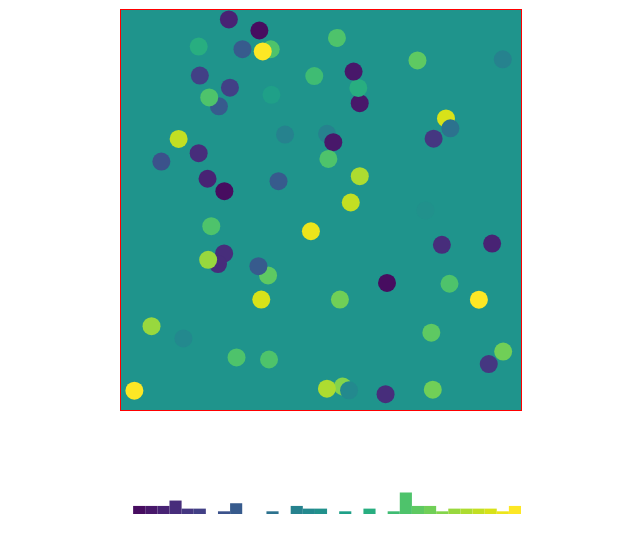
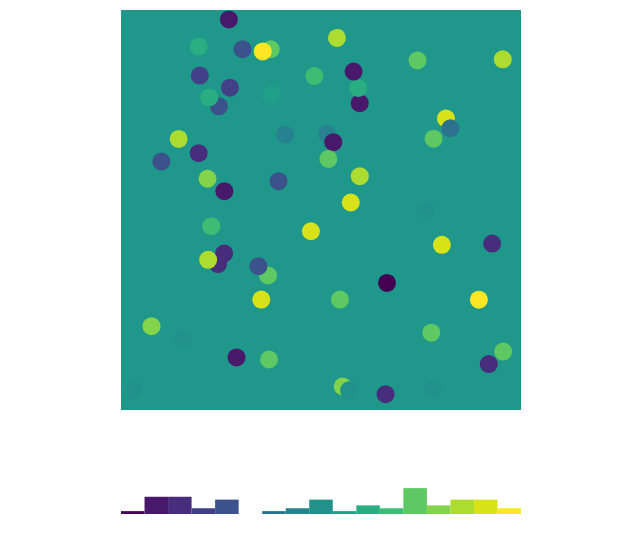
Before and after one commit to Zlira/biston_betularia, a React (Create React App) app: page / in a window 1280 px wide. Shown: the top 552 px of the page, without its empty margins (169-809 px from the left). Built offline with nearby package versions, Linux system fonts and the light colour scheme.

Commit message:
Small refactoring

```diff
--- a/src/App.css
+++ b/src/App.css
@@ -34,6 +34,5 @@ article.content {
 
 /* simulation level css */
 svg.simulation {
-  outline: thin solid red;
   cursor: crosshair;
 }
--- a/src/App.js
+++ b/src/App.js
@@ -19,22 +19,25 @@ class App extends Component {
 // TODO додати розмноження генетикою (можливо статеве)
 // TODO додати перешкоди або окрему смугу для «полювання»
 // TODO додати історію розподілу
+// TODO потестувати швидкодію і навантаження
 
 
 class Simulation extends Component {
   constructor (props) {
     super(props)
-    // TODO set all the simulation params here
-    this.createVarNum = 33
+    this.creatureVarsNum = 17
     this.initialCreatureCount = 50
     this.maxCreatures = 300
+    this.reproduceTick = 2000
+    this.reproduceProb = .05
+
     this.colorScale = scaleSequential(interpolateViridis)
-      .domain([0, (this.createVarNum - 1)])
+      .domain([0, (this.creatureVarsNum - 1)])
     this.state = {
       creatures: Array(this.initialCreatureCount).fill().map(
         // TODO check the extreme values probability
         (_, i) => ({
-          val: Math.round(Math.random() * (this.createVarNum - 1)),
+          val: Math.round(Math.random() * (this.creatureVarsNum - 1)),
           id: i,
         })
       )
@@ -46,8 +49,7 @@ class Simulation extends Component {
 
   componentDidMount() {
     this.timerID = setInterval(
-      () => this.reproduceCreatures(),
-      2000
+      () => this.reproduceCreatures(), this.reproduceTick
     );
   }
 
@@ -56,12 +58,11 @@ class Simulation extends Component {
   }
 
   killCreature(creatureIndex) {
-    // TODO update for asynchronous state updates
-    const creatures = this.state.creatures.filter(
-      creature => creature.id !== creatureIndex
-    )
-    this.setState({
-      'creatures': creatures,
+    this.setState((prevState, props) => {
+      const creatures = prevState.creatures.filter(
+        creature => creature.id !== creatureIndex
+      )
+      return {'creatures': creatures}
     })
   }
 
@@ -71,7 +72,7 @@ class Simulation extends Component {
     let maxId = Math.max(...creatures.map(cr => cr.id))
     const creaturesNum = creatures.length
     for (let i=0; i < creaturesNum; i++) {
-      if ((creaturesNum + i + 1) <= this.maxCreatures && Math.random() > .95) {
+      if ((creaturesNum + i + 1) <= this.maxCreatures && Math.random() < this.reproduceProb) {
         creatures.push({id: i+maxId+1, val: creatures[i].val})
       }
     }
@@ -86,13 +87,14 @@ class Simulation extends Component {
         id={creature.id} kill={this.killCreature}/>
     )
     return (<div>
-      <svg width={size} height={size} className='simulation'>
+      <svg width={size} height={size} className='simulation'
+        onDragStart={(e) => e.preventDefault()}>
         <rect width={size} height={size} x="0" y="0"
-          fill={this.colorScale(this.createVarNum / 2)}/>
+          fill={this.colorScale(this.creatureVarsNum / 2)}/>
         {creatures}
       </svg>
-      <CreatureDistribution data={this.state.creatures}
-        colorScale={this.colorScale}/>
+      <CreatureDistribution data={this.state.creatures} width={size}
+        colorScale={this.colorScale} creatureVarsNum={this.creatureVarsNum}/>
     </div>)
   }
 }
@@ -119,9 +121,7 @@ class Creature extends Component {
 class CreatureDistribution extends Component {
   constructor(props) {
     super(props)
-    // TODO pass bin count as param?
-    this.binCount = 33
-    this.maxCreatures = 300
+    this.binCount = props.creatureVarsNum
     this.histGenerator = histogram().value(d => d.val)
       .thresholds(range(1, this.binCount))
       .domain([0, this.binCount])
@@ -129,17 +129,17 @@ class CreatureDistribution extends Component {
   render() {
     const histData = this.histGenerator(this.props.data)
     const height = 100
-    const width = 400
+    const width = this.props.width
     const rectWidth = width / this.binCount
-    const yScale = scaleLinear().range([0, height])
-      .domain([0, .6])
-    console.log(histData)
+    // TODO improve scale to be consistent and nice
+    const yScale = scaleLinear().range([0, height]).domain([0, .6])
     const rects = histData.map(
       (d, i) => <rect x={i * rectWidth} y={height - yScale(d.length / this.props.data.length)}
-                 width={rectWidth} height={yScale(d.length / this.props.data.length)} fill={this.props.colorScale(i)}/>
+                 width={rectWidth} height={yScale(d.length / this.props.data.length)}
+                 fill={this.props.colorScale(i)}/>
     )
     return (
-      <svg width={width} height={height}>
+      <svg width={width} height={height} onDragStart={(e) => e.preventDefault()}>
         {rects}
       </svg>
     )
```
